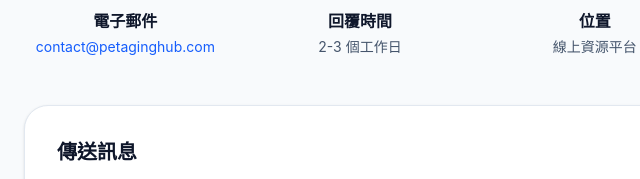
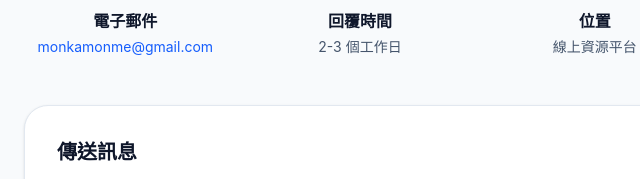
Before and after one commit to monkamonme-collab/git-github.com-KennyYan9-ad-site, an Astro site: page /contact in a window 1280 px wide. Shown: the part 593-772 px from the top of the page, 280-920 px from the left. Built offline with nearby package versions, Linux system fonts and the light colour scheme; Astro itself is replaced by a stand-in of ours.

Commit message:
Update contact email address to monkamonme@gmail.com

```diff
--- a/src/pages/contact.astro
+++ b/src/pages/contact.astro
@@ -29,7 +29,7 @@ const breadcrumbs = [
         <h3 class="font-bold text-slate-900 mb-1">電子郵件</h3>
         <p class="text-sm text-slate-600">
           <a href="mailto:contact@petaginghub.com" class="text-blue-600 hover:text-blue-700">
-            contact@petaginghub.com
+            monkamonme@gmail.com
           </a>
         </p>
       </div>
@@ -149,7 +149,7 @@ const breadcrumbs = [
           抱歉，訊息傳送失敗。請稍後再試，或直接寄送電子郵件至：
         </p>
         <a href="mailto:contact@petaginghub.com" class="text-blue-600 hover:text-blue-700 font-medium">
-          contact@petaginghub.com
+          monkamonme@gmail.com
         </a>
       </div>
     </div>
```
